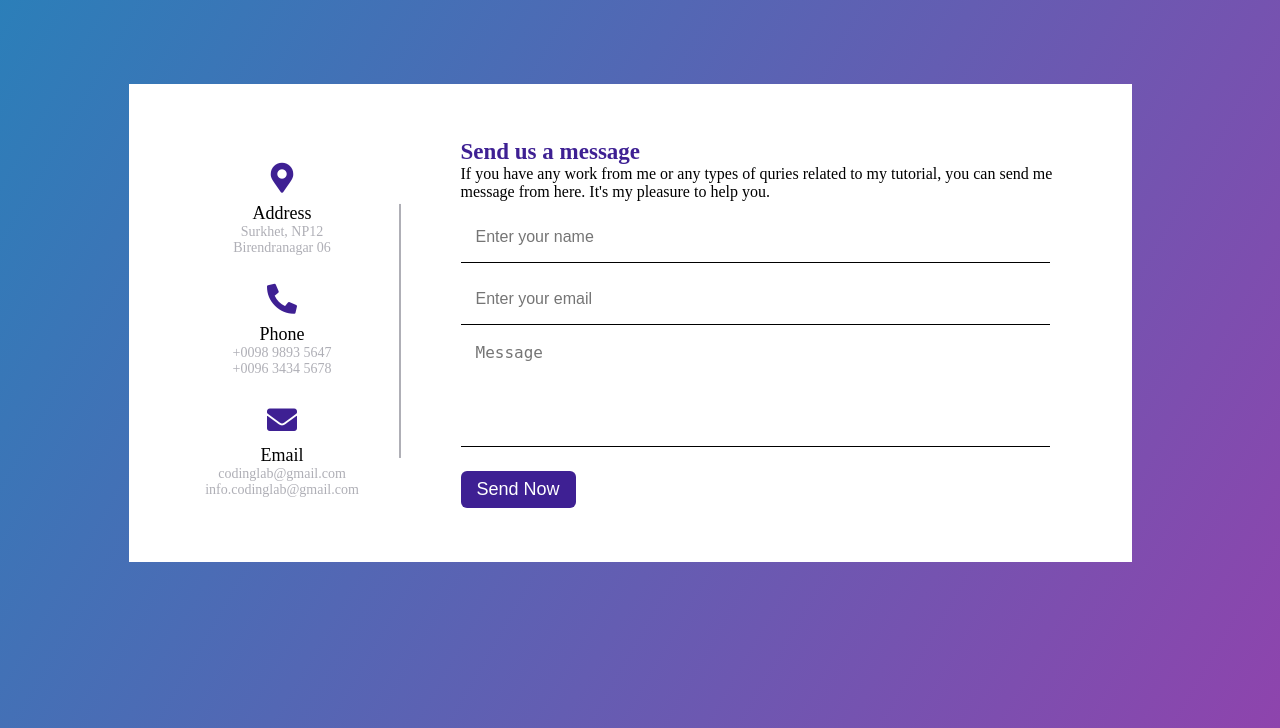
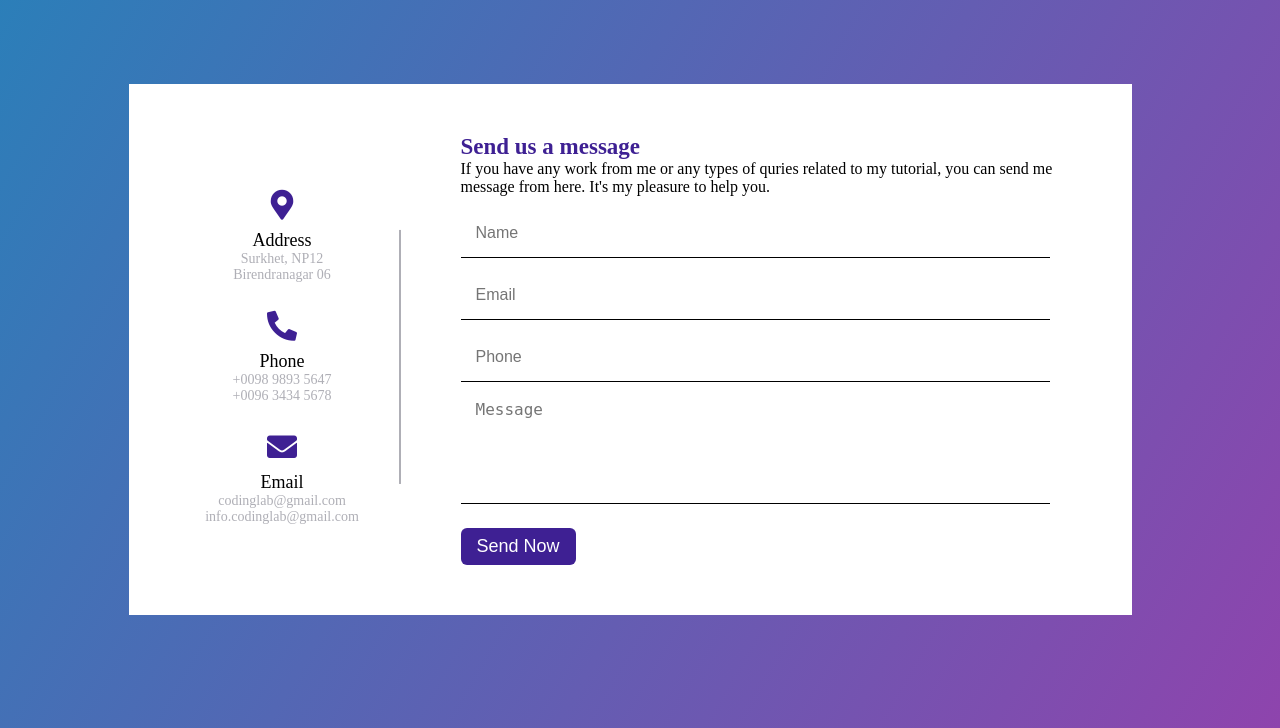
Before and after one commit to Ray-linux/CSCoder, a Django app: page /contact/ in a window 1280 px wide. Shown: the part 72-800 px from the top of the page. Run offline with Django 3.2, Linux system fonts and the light colour scheme.

Commit message:
15-06-2022

```diff
--- a/cscoder/settings.py
+++ b/cscoder/settings.py
@@ -27,7 +27,7 @@ SECRET_KEY = 'django-insecure--1-=$^e71lvvtchvh!c+oq8!ser+de2wi%1ql*nt@_w02=gdu6
 # SECURITY WARNING: don't run with debug turned on in production!
 DEBUG = True
 
-# ALLOWED_HOSTS = ['83fa-2401-4900-1c3a-45e3-3c42-828d-f3af-7d0a.in.ngrok.io']
+# ALLOWED_HOSTS = ['feec-110-225-118-21.in.ngrok.io']
 ALLOWED_HOSTS = []
 
 
--- a/static/css/contact.css
+++ b/static/css/contact.css
@@ -100,7 +100,7 @@ body{
   display: inline-block;
   margin-top: 12px;
 }
-.right-side .button input[type="button"]{
+.right-side .button input[type="submit"]{
   color: #fff;
   font-size: 18px;
   outline: none;
@@ -111,7 +111,7 @@ body{
   cursor: pointer;
   transition: all 0.3s ease;
 }
-.button input[type="button"]:hover{
+.button input[type="submit"]:hover{
   background: #5029bc;
 }
 
--- a/templates/blog/blogHome.html
+++ b/templates/blog/blogHome.html
@@ -5,7 +5,6 @@
 {% block style %}
 <link rel="stylesheet" href="/static/css/blog_home.css">
 <link rel="stylesheet" href="/static/css/responsive_blog_home.css">
-link
 {% endblock style %}
 
 {% block body %}
--- a/templates/home/contact.html
+++ b/templates/home/contact.html
@@ -33,18 +33,22 @@
     <div class="right-side">
       <div class="topic-text">Send us a message</div>
       <p>If you have any work from me or any types of quries related to my tutorial, you can send me message from here. It's my pleasure to help you.</p>
-    <form action="#">
+    <form action="{% url  'contect' %}"  method="post" >
+      {% csrf_token %}
       <div class="input-box">
-        <input class="input" type="text" placeholder="Enter your name">
+        <input class="input" type="text" name="name" id="name"  placeholder="Name">
       </div>
       <div class="input-box">
-        <input class="input" type="text" placeholder="Enter your email">
+        <input class="input" type="email" name="email" id="email"  placeholder="Email">
+      </div>
+      <div class="input-box">
+        <input class="input" type="phone" name="phone" id="phone"  placeholder="Phone">
       </div>
       <div class="input-box message-box">
-        <textarea class="input" name="message" id="message" cols="30" rows="10" placeholder="Message"></textarea>
+        <textarea class="input" name="content" id="content" cols="30" rows="10" placeholder="Message"></textarea>
       </div>
       <div class="button">
-        <input type="button" value="Send Now" >
+        <input type="submit" value="Send Now" >
       </div>
     </form>
   </div>
```
Also changed, not shown: db.sqlite3.
